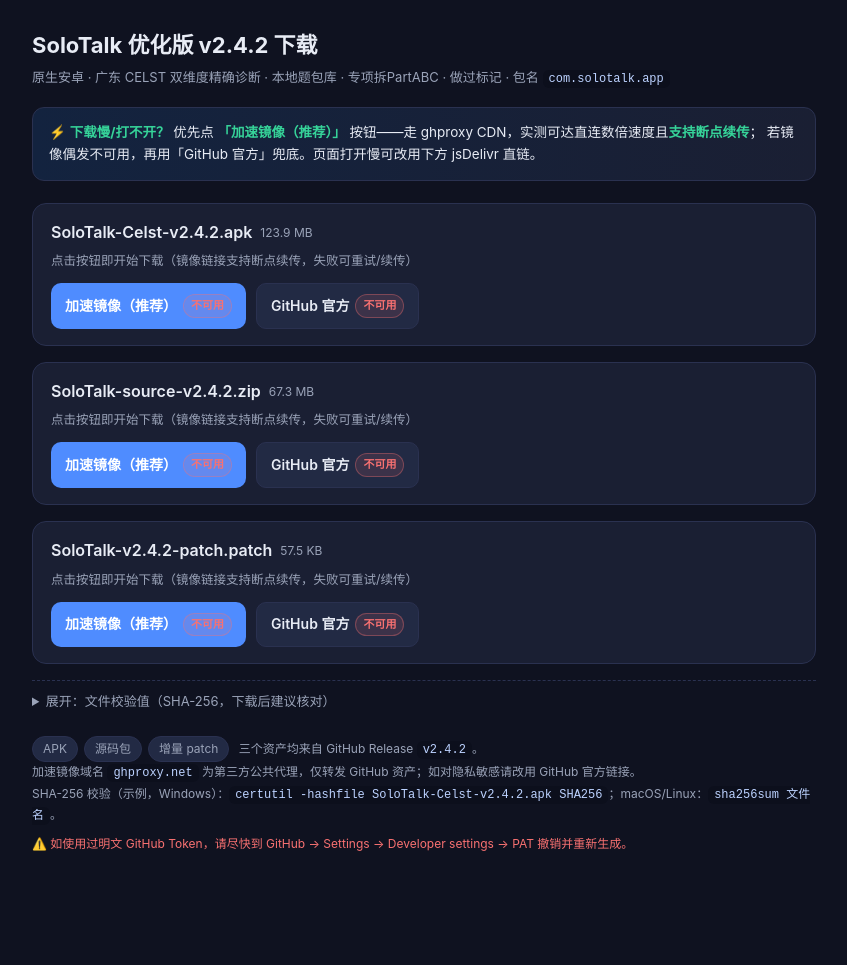
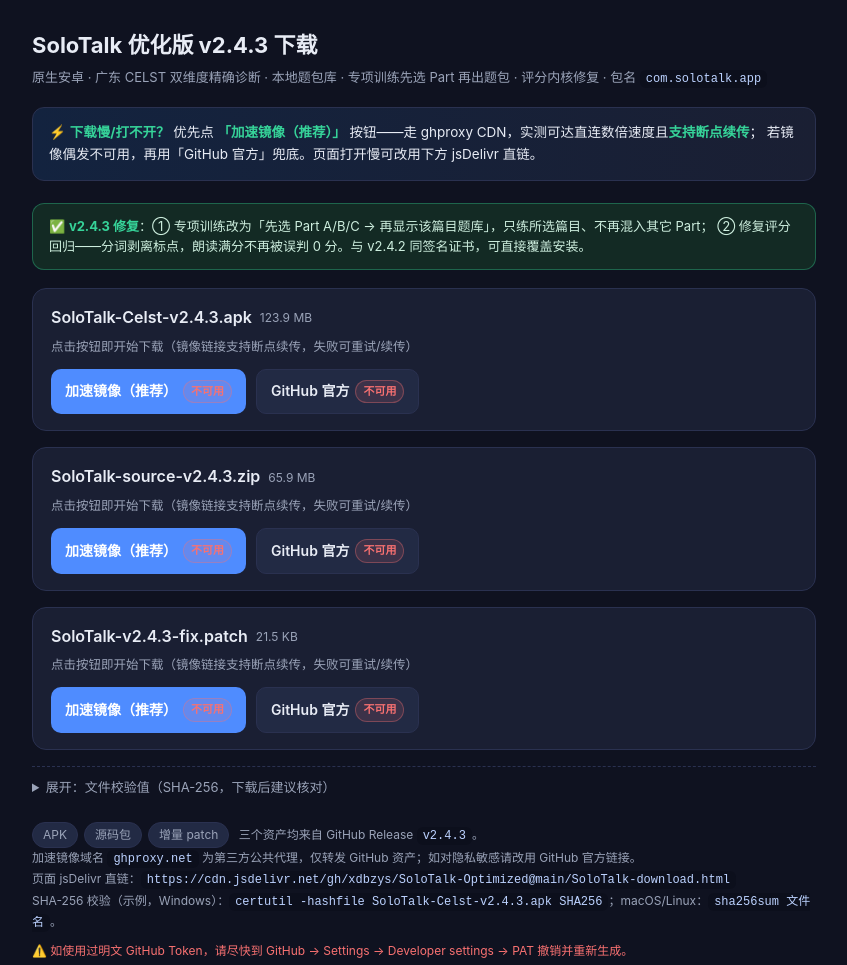
Before and after one commit to xdbzys/SoloTalk-Optimized, a plain HTML site: page SoloTalk-download.html in a window 1280 px wide. Shown: the whole page, without its empty margins (216-1063 px from the left). Before the commit the page ends 915 px from the top, so only its background shows below. Drawn offline with Linux system fonts and the light colour scheme; no server answers.

Commit message:
docs: 更新下载页到 v2.4.3

```diff
--- a/SoloTalk-download.html
+++ b/SoloTalk-download.html
@@ -3,7 +3,7 @@
 <head>
 <meta charset="UTF-8" />
 <meta name="viewport" content="width=device-width, initial-scale=1.0" />
-<title>SoloTalk v2.4.1 下载 · 多镜像加速</title>
+<title>SoloTalk v2.4.3 下载 · 多镜像加速</title>
 <style>
   :root{ --bg:#0f1220; --card:#1a1f33; --fg:#e8ecf5; --muted:#9aa3b8; --acc:#4f8cff; --ok:#36d399; --warn:#fbbd23; --line:#2a3150; }
   *{box-sizing:border-box}
@@ -13,6 +13,8 @@
   .sub{color:var(--muted);font-size:13px;margin-bottom:18px}
   .banner{background:linear-gradient(90deg,#13233f,#1a1f33);border:1px solid var(--line);border-radius:12px;padding:14px 16px;margin-bottom:22px;font-size:13.5px}
   .banner b{color:var(--ok)}
+  .fix{background:#132a24;border:1px solid rgba(54,211,153,.35);border-radius:12px;padding:12px 16px;margin-bottom:18px;font-size:13px;color:#cdeede}
+  .fix b{color:var(--ok)}
   .card{background:var(--card);border:1px solid var(--line);border-radius:14px;padding:16px 18px;margin-bottom:16px}
   .name{font-weight:600;font-size:16px;display:flex;align-items:center;gap:8px;flex-wrap:wrap}
   .sz{font-size:12px;color:var(--muted);font-weight:400}
@@ -37,12 +39,17 @@
 </head>
 <body>
 <div class="wrap">
-  <h1>SoloTalk 优化版 v2.4.2 下载</h1>
-  <div class="sub">原生安卓 · 广东 CELST 双维度精确诊断 · 本地题包库 · 专项拆PartABC · 做过标记 · 包名 <code>com.solotalk.app</code></div>
+  <h1>SoloTalk 优化版 v2.4.3 下载</h1>
+  <div class="sub">原生安卓 · 广东 CELST 双维度精确诊断 · 本地题包库 · 专项训练先选 Part 再出题包 · 评分内核修复 · 包名 <code>com.solotalk.app</code></div>
 
   <div class="banner">
     ⚡ <b>下载慢/打不开？</b> 优先点 <b>「加速镜像（推荐）」</b> 按钮——走 ghproxy CDN，实测可达直连数倍速度且<b>支持断点续传</b>；
     若镜像偶发不可用，再用「GitHub 官方」兜底。页面打开慢可改用下方 jsDelivr 直链。
+  </div>
+
+  <div class="fix">
+    ✅ <b>v2.4.3 修复</b>：① 专项训练改为「先选 Part A/B/C → 再显示该篇目题库」，只练所选篇目、不再混入其它 Part；
+    ② 修复评分回归——分词剥离标点，朗读满分不再被误判 0 分。与 v2.4.2 同签名证书，可直接覆盖安装。
   </div>
 
   <div id="assets"></div>
@@ -53,16 +60,17 @@
   </details>
 
   <div class="foot">
-    <div><span class="pill">APK</span><span class="pill">源码包</span><span class="pill">增量 patch</span> 三个资产均来自 GitHub Release <code>v2.4.2</code>。</div>
+    <div><span class="pill">APK</span><span class="pill">源码包</span><span class="pill">增量 patch</span> 三个资产均来自 GitHub Release <code>v2.4.3</code>。</div>
     <div>加速镜像域名 <code>ghproxy.net</code> 为第三方公共代理，仅转发 GitHub 资产；如对隐私敏感请改用 GitHub 官方链接。</div>
-    <div>SHA-256 校验（示例，Windows）：<code>certutil -hashfile SoloTalk-Celst-v2.4.2.apk SHA256</code>；macOS/Linux：<code>sha256sum 文件名</code>。</div>
+    <div>页面 jsDelivr 直链：<code>https://cdn.jsdelivr.net/gh/xdbzys/SoloTalk-Optimized@main/SoloTalk-download.html</code></div>
+    <div>SHA-256 校验（示例，Windows）：<code>certutil -hashfile SoloTalk-Celst-v2.4.3.apk SHA256</code>；macOS/Linux：<code>sha256sum 文件名</code>。</div>
     <div style="margin-top:8px;color:#f87171">⚠️ 如使用过明文 GitHub Token，请尽快到 GitHub → Settings → Developer settings → PAT 撤销并重新生成。</div>
   </div>
 </div>
 
 <script>
 const REPO = "xdbzys/SoloTalk-Optimized";
-const TAG  = "v2.4.2";
+const TAG  = "v2.4.3";
 const GH   = "https://github.com/" + REPO + "/releases/download/" + TAG + "/";
 const PROXY = "https://ghproxy.net/https://github.com/" + REPO + "/releases/download/" + TAG + "/";
 const MIRRORS = [
@@ -70,12 +78,12 @@ const MIRRORS = [
   { key:"gh",    label:"GitHub 官方",     cls:"ghost", base:GH }
 ];
 const ASSETS = [
-  { file:"SoloTalk-Celst-v2.4.2.apk", size:"123.9 MB",
-    sha:"a6ed330c985819da7b67489d09845470ca852107dfa018a4d4ff01360fc458d5" },
-  { file:"SoloTalk-source-v2.4.2.zip", size:"67.3 MB",
-    sha:"9705f1d64f5a2a4a11deae1478241e9eedc6027d8181fd2ddfae89ecfa9c5f1b" },
-  { file:"SoloTalk-v2.4.2-patch.patch", size:"57.5 KB",
-    sha:"c7e352b7f49e9fe9f3484a64ddd8abc5e99c00ccdcb33cfb0710eea9e31eafe7" }
+  { file:"SoloTalk-Celst-v2.4.3.apk", size:"123.9 MB",
+    sha:"b01f4914fd96c2a247f5b59989d0d040c228c888079ca8f32dd4c05ef061a90d" },
+  { file:"SoloTalk-source-v2.4.3.zip", size:"65.9 MB",
+    sha:"cd8144929294acd5b75c22bfc1ef17454cc57721504c681afc2a6aecc9282596" },
+  { file:"SoloTalk-v2.4.3-fix.patch", size:"21.5 KB",
+    sha:"ba5c338016119d2ec614f381c362a05e00b438a613d8ba6a2d5fae50fd39c281" }
 ];
 
 const assetsEl = document.getElementById("assets");
```
